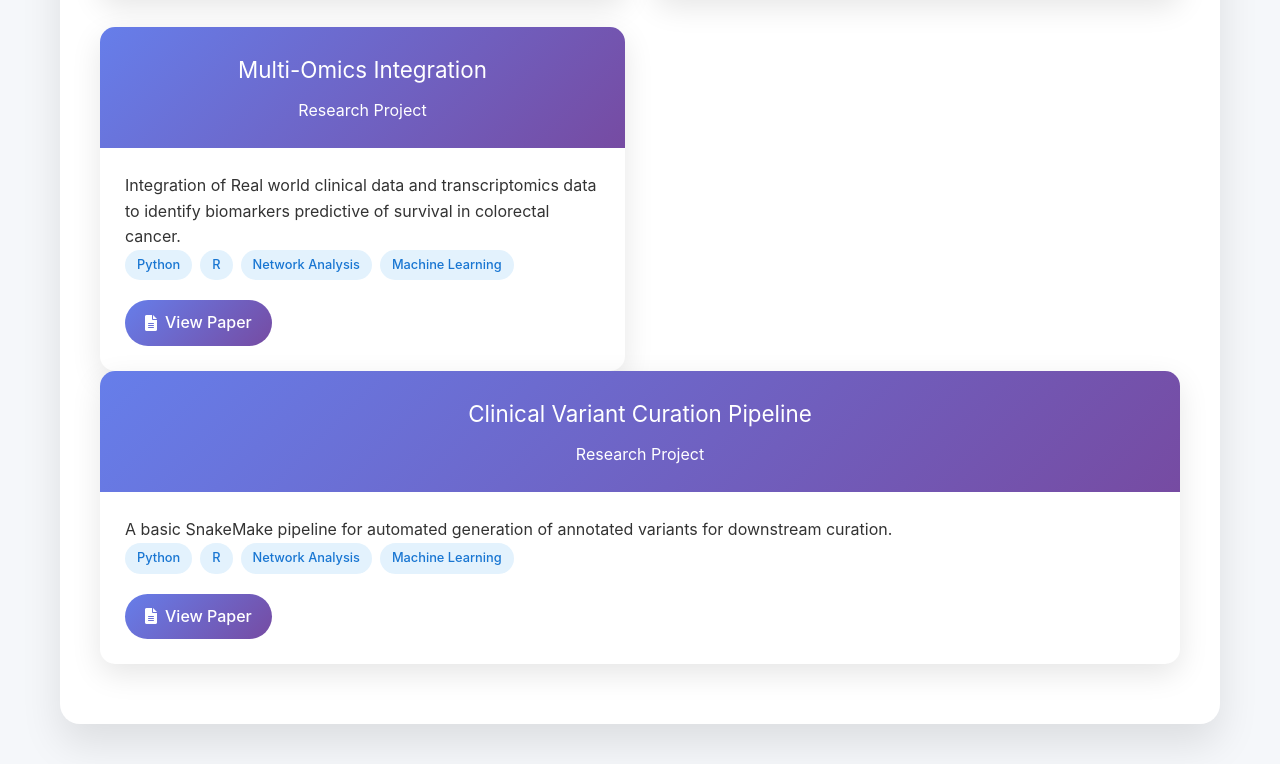
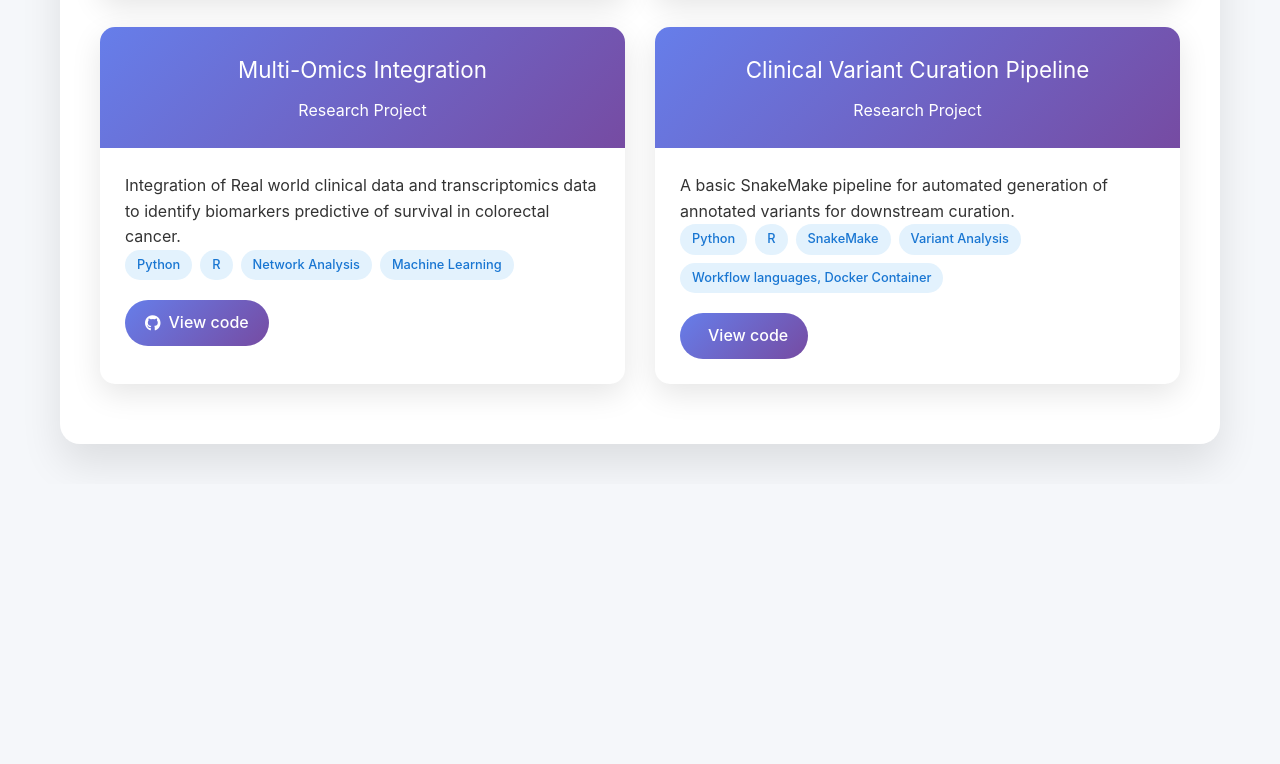
Before and after one commit to DenverN3/DenverN3.github.io, a plain HTML site: page index.html in a window 1280 px wide. Shown: the part 2476-3240 px from the top of the page. After the commit the page ends 2960 px from the top, so only its background shows below. Drawn offline with Linux system fonts and the light colour scheme.

Commit message:
Update index.html

```diff
--- a/index.html
+++ b/index.html
@@ -600,14 +600,13 @@
                                     </div>
                                     <div class="project-links">
                                         <a href="https://github.com/DenverN3/COAD" class="btn btn-primary">
-                                            <i class="fas fa-file-alt"></i> View Paper
+                                            <i class="fab fa-github"></i> View code
                                         </a>
                                     </div>
                                 </div>
                             </div>
-                        </div>
 
-                        <div class="project-card">
+                          <div class="project-card">
                                 <div class="project-header">
                                     <div class="project-title">Clinical Variant Curation Pipeline</div>
                                     <div class="project-type">Research Project</div>
@@ -619,12 +618,13 @@
                                     <div class="tech-stack">
                                         <span class="tech-tag">Python</span>
                                         <span class="tech-tag">R</span>
-                                        <span class="tech-tag">Network Analysis</span>
-                                        <span class="tech-tag">Machine Learning</span>
+                                        <span class="tech-tag">SnakeMake</span>
+                                        <span class="tech-tag">Variant Analysis</span>
+                                        <span class="tech-tag">Workflow languages, Docker Container</span>
                                     </div>
                                     <div class="project-links">
                                         <a href="https://github.com/DenverN3/Basic-Snakemake-Pipeline" class="btn btn-primary">
-                                            <i class="fas fa-file-alt"></i> View Paper
+                                            <i class=""fab fa-github""></i> View code
                                         </a>
                                     </div>
                                 </div>
```
